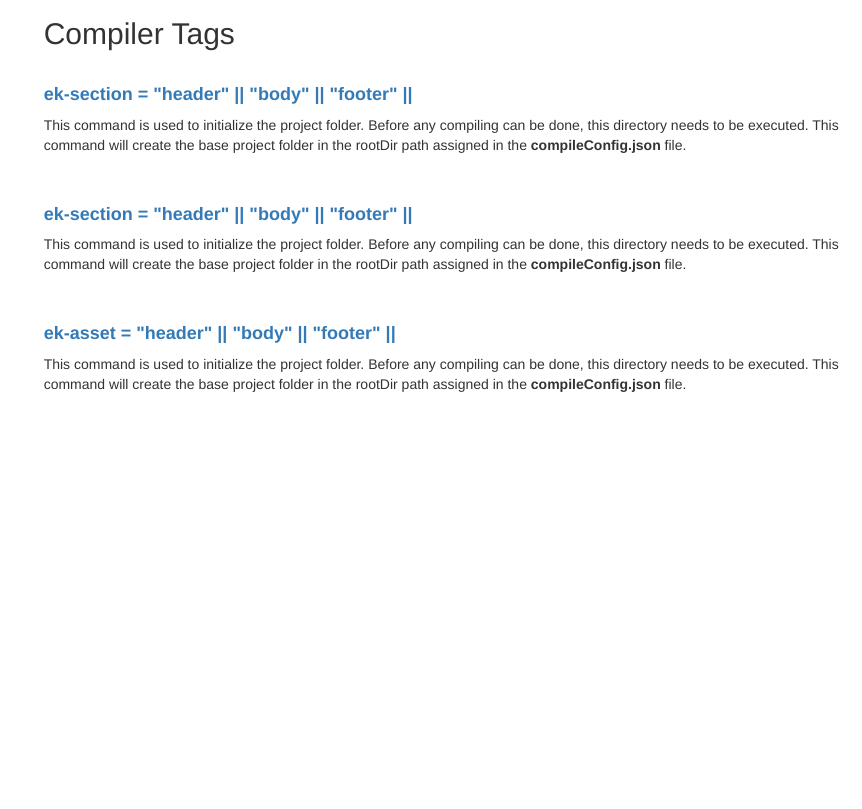
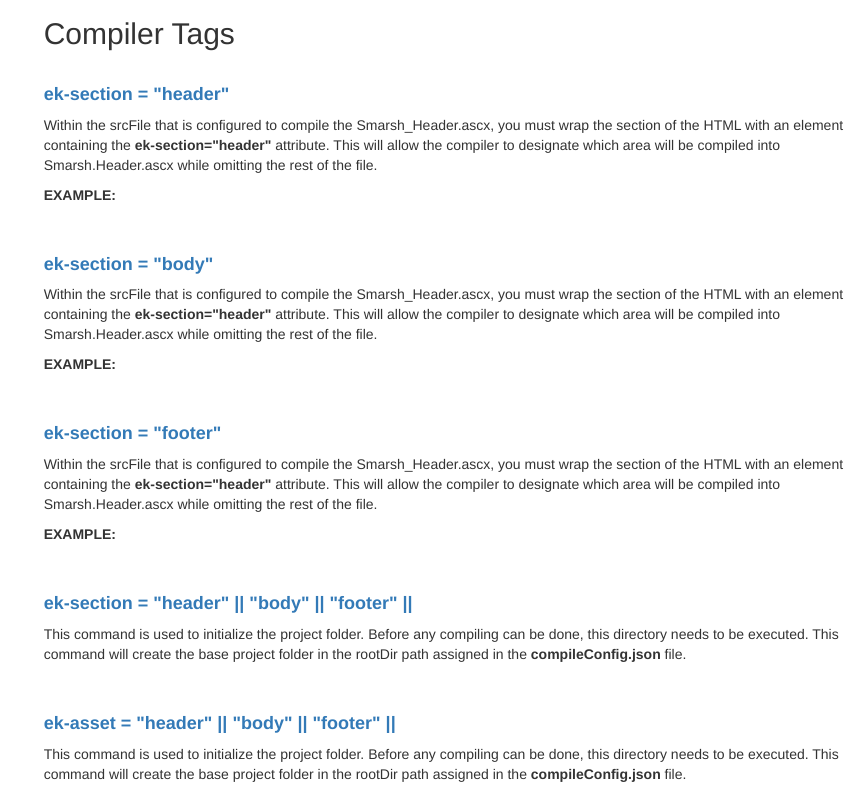
Before and after one commit to uclabruin909/ekCompilerDoc, a plain HTML site: page index.html in a window 1280 px wide. Shown: the part 4634-5443 px from the top of the page, without its empty margins (418-1280 px from the left). Before the commit the page ends 5053 px from the top, so only its background shows below. Drawn offline with nearby package versions, Linux system fonts and the light colour scheme.

Commit message:
update ek-section=header text doc

```diff
--- a/index.html
+++ b/index.html
@@ -347,6 +347,8 @@
             <h4>compileFiles</h4>
             <p>Often times, not all of our files will be used as the srcFile for a UserControls or Layouts file.  However, if you still want to compile a group of files, you can use the <strong>compileFiles</strong> command to do so.  You specify these files within the <strong>compileFiles</strong> array property in the compileConfig.json file.</p>
 
+
+
           </section>
 
 
@@ -366,12 +368,36 @@
           <!-- Section TITLE -->
           <h2>Compiler Tags</h2>
 
-          <!-- ek-section section -->
-          <section id="article-ek-section">
-            <h4>ek-section = "header" || "body" || "footer" ||</h4>
-            <p>This command is used to initialize the project folder.  Before any compiling can be done, this directory needs to be executed.  This command will create the base project folder in the rootDir path assigned in the <b>compileConfig.json</b> file.</p>
+          <!-- ek-section="header" -->
+          <section id="article-ek-section-header">
+            <h4>ek-section = "header"</h4>
+            <p>Within the srcFile that is configured to compile the Smarsh_Header.ascx, you must wrap the section of the HTML with an element containing the <strong>ek-section="header"</strong> attribute.  This will allow the compiler to designate which area will be compiled into Smarsh.Header.ascx while omitting the rest of the file.</p>
+
+            <p><strong>EXAMPLE:</strong></p>
 
           </section>
+
+
+
+          <!-- ek-section="body" -->
+          <section id="article-ek-section-body">
+            <h4>ek-section = "body"</h4>
+            <p>Within the srcFile that is configured to compile the Smarsh_Header.ascx, you must wrap the section of the HTML with an element containing the <strong>ek-section="header"</strong> attribute.  This will allow the compiler to designate which area will be compiled into Smarsh.Header.ascx while omitting the rest of the file.</p>
+
+            <p><strong>EXAMPLE:</strong></p>
+
+          </section>
+
+          <!-- ek-section="footer" -->
+          <section id="article-ek-section-footer">
+            <h4>ek-section = "footer"</h4>
+            <p>Within the srcFile that is configured to compile the Smarsh_Header.ascx, you must wrap the section of the HTML with an element containing the <strong>ek-section="header"</strong> attribute.  This will allow the compiler to designate which area will be compiled into Smarsh.Header.ascx while omitting the rest of the file.</p>
+
+            <p><strong>EXAMPLE:</strong></p>
+
+          </section>
+
+
 
           <!-- ek-type section -->
           <section id="article-ek-type">
```
